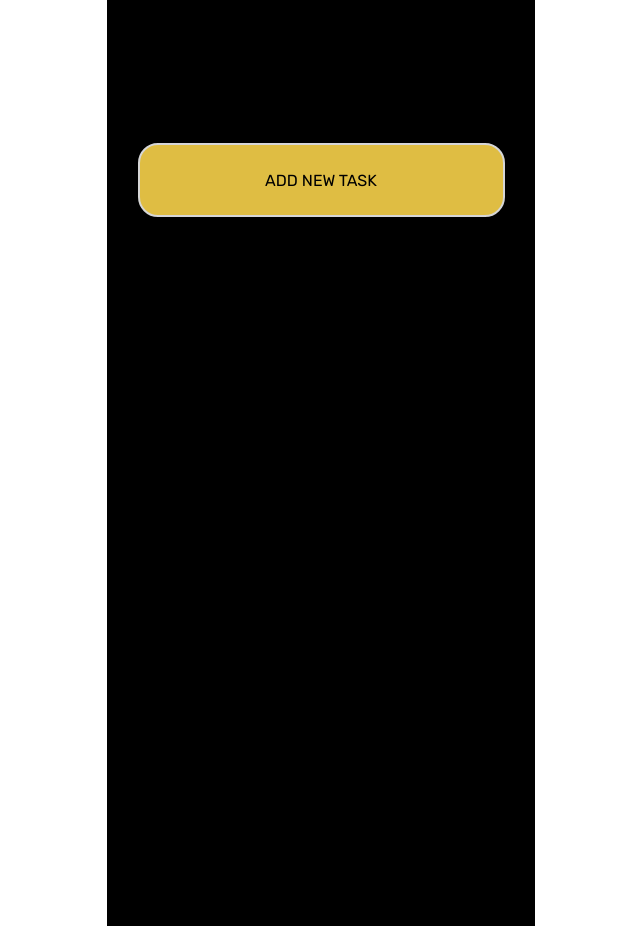
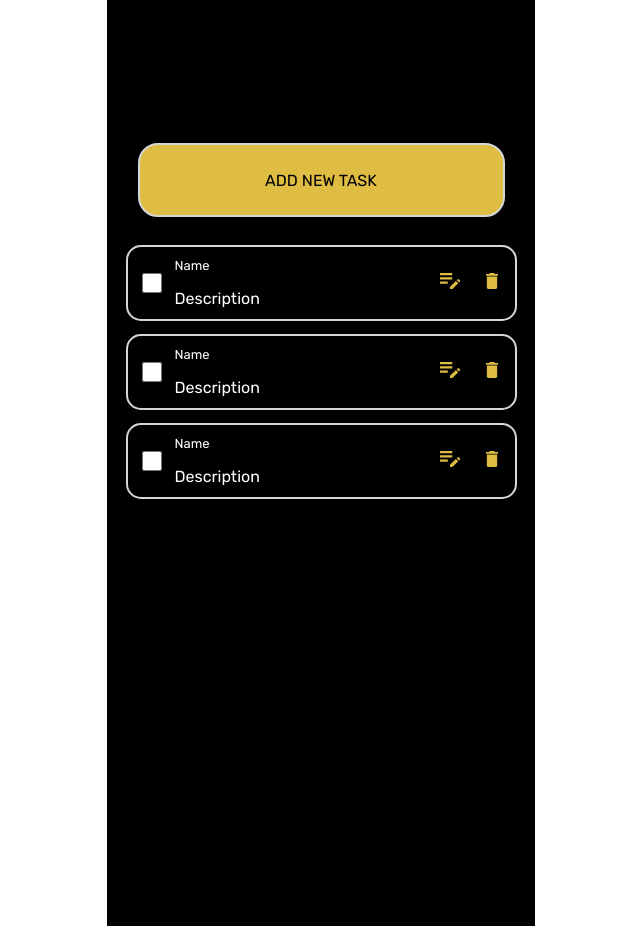
Before and after one commit to makarichevalm/course-project-operating-systems, a React (Vite) app: page / in a window 1280 px wide. Shown: the whole page, without its empty margins (319-959 px from the left). Built offline with nearby package versions, Linux system fonts and the light colour scheme.

Commit message:
add task

```diff
--- a/src/components/Button/Button.css
+++ b/src/components/Button/Button.css
@@ -4,6 +4,7 @@
     width: 367px;
     height: 74px;
     margin-top: 143px;
+    margin-bottom: 15px;
     border: 2px solid #d6d6d6;
     border-radius: 20px;
     text-transform: uppercase;
--- a/src/components/Button/Button.jsx
+++ b/src/components/Button/Button.jsx
@@ -1,6 +1,13 @@
 import './Button.css';
 
 function Button({ text }) {
-    return <button className="but_main">{text}</button>;
+    function handleClick() {
+        console.log('You clicked me!');
+    }
+    return (
+        <button className="but_main" onClick={handleClick}>
+            {text}
+        </button>
+    );
 }
 export default Button;
--- a/src/components/HeaderComponent/HeadComponent.jsx
+++ /dev/null
@@ -1,3 +0,0 @@
-export function HeadComponent() {
-    return <div>Главный компонент</div>;
-}
--- a/src/components/HeaderComponent/index.js
+++ /dev/null
@@ -1 +0,0 @@
-export { HeadComponent as default } from './HeadComponent';
--- /dev/null
+++ b/src/components/Task/Task.css
@@ -0,0 +1,40 @@
+@import url('https://fonts.googleapis.com/css2?family=Rubik&display=swap');
+.task{
+    display: flex;
+    flex-direction: row;
+    align-items: center;
+    margin-left: auto;
+    margin-right: auto;
+    margin-top: 13px;
+    margin-bottom: 13px;
+    font-family: 'Rubik';
+    font-weight: 400;
+    color:#FFFFFF;
+    border: 2px solid #d6d6d6;
+    width: 387px;
+    height: 72px;
+    border-radius: 15px;
+}
+.checkbox{
+    margin-left: 14px;
+    height: 20px;
+    width: 20px;
+    accent-color: #dfbd43;
+}
+.delete_but{
+    margin-left: 25px;
+}
+.change_but{
+    margin-left: 180px;
+}
+.name{
+    font-size: 13px;
+    padding-bottom: 16px;
+}
+.desc{
+    font-size: 16px;
+}
+.text_block{
+    text-align: left;
+    margin-left: 10px;
+}
--- /dev/null
+++ b/src/components/Task/Task.jsx
@@ -0,0 +1,25 @@
+import './Task.css';
+
+import changeImg from '../../img/Change_img.svg';
+import deleteImg from '../../img/Delete_img.svg';
+
+function Task({ name, desc }) {
+    return (
+        <div className="task">
+            <div>
+                <input type="checkbox" className="checkbox" />
+            </div>
+            <div className="text_block">
+                <div className="name">{name}</div>
+                <div className="desc">{desc}</div>
+            </div>
+            <div className="change_but">
+                <img src={changeImg} alt="" />
+            </div>
+            <div className="delete_but">
+                <img src={deleteImg} alt="" />
+            </div>
+        </div>
+    );
+}
+export default Task;
--- a/src/pages/MainPage/MainPage.css
+++ b/src/pages/MainPage/MainPage.css
@@ -1,5 +1,6 @@
 .all {
     display: flex;
+    align-items: center;
     justify-content: center;
 }
 .main {
--- a/src/pages/MainPage/MainPage.jsx
+++ b/src/pages/MainPage/MainPage.jsx
@@ -1,12 +1,16 @@
 import './MainPage.css';
 
 import Button from '@components/Button/Button';
+import Task from '@components/Task/Task';
 
 function MainPage() {
     return (
         <div className="all">
             <div className="main">
                 <Button text="Add new task" />
+                <Task name="Name" desc="Description" />
+                <Task name="Name" desc="Description" />
+                <Task name="Name" desc="Description" />
             </div>
         </div>
     );
```
Also changed, not shown: src/img/Change_img.svg (added), src/img/Delete_img.svg (added).
